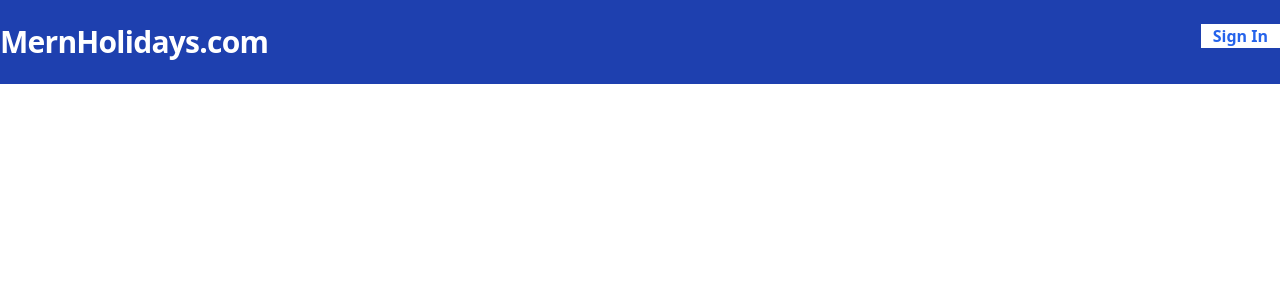
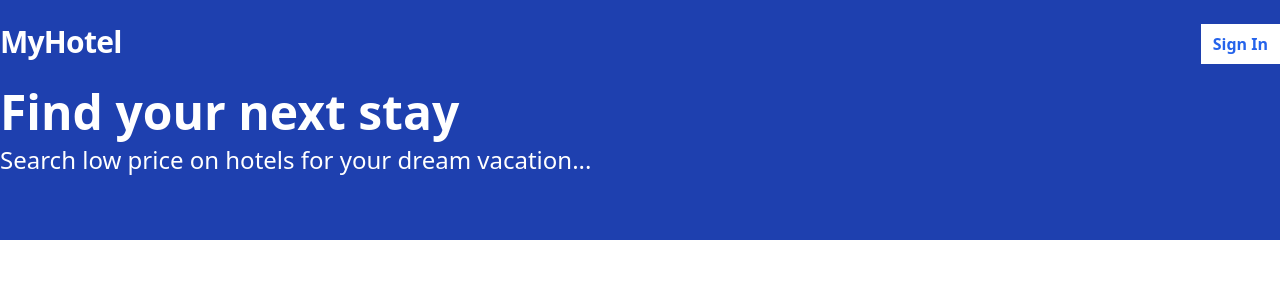
Before and after one commit to 1zizo1/MyHotel, a React (Vite) app in the folder frontend/: page / in a window 1280 px wide. Shown: the top 300 px of the page. Built offline with nearby package versions, Linux system fonts and the light colour scheme.

Commit message:
front: added basic header

```diff
--- a/frontend/src/App.tsx
+++ b/frontend/src/App.tsx
@@ -5,7 +5,7 @@
   Navigate,
 }
   from "react-router-dom";
-import Layout from "../layouts/Layout";
+import Layout from "./layouts/Layout";
 
 const App = () => {
   return (
--- a/frontend/src/components/Header.tsx
+++ b/frontend/src/components/Header.tsx
@@ -4,11 +4,11 @@
         <div className="bg-blue-800 py-6 w-full ">
             <div className="container mx-auto flex justify-between">
                 <span className=" text-3xl text-white font-bold tracking-tight">
-                    <Link to="/">MernHolidays.com</Link>
+                    <Link to="/">MyHotel</Link>
                 </span>
-                <span className="felc space-x-2">
+                <span className="felx space-x-2">
 
-                    <Link to="/sign-in" className="flex bg-white items-center text-blue-600 px-3 font-bold hover:bg-gray-100">
+                    <Link to="/sign-in" className="flex bg-white items-center text-blue-600 px-3 py-2 font-bold hover:bg-gray-100">
                     Sign In
                     </Link>
                 </span>
--- /dev/null
+++ b/frontend/src/components/Hero.tsx
@@ -0,0 +1,16 @@
+import React from 'react'
+
+export default function Hero() {
+    return (
+        <div className='bg-blue-800 pb-16'>
+            <div className="container mx-auto flex flex-col gap-2">
+                <h1 className="text-5xl text-white font-bold">
+                    Find your next stay
+                </h1>
+                <p className='text-2xl text-white'>
+                    Search low price on hotels for your dream vacation...
+                </p>
+            </div>
+        </div>
+    )
+}
--- a/frontend/layouts/Layout.tsx
+++ b/frontend/src/layouts/Layout.tsx
@@ -1,9 +1,11 @@
-import Header from "../src/components/Header";
+import Header from "../components/Header";
+import Hero from "../components/Hero";
 
 const Layout = () => {
     return (
         <div className="flex flex-col min-h-screen">
         <Header/>
+        <Hero/>
     </div>
     );
 
```
